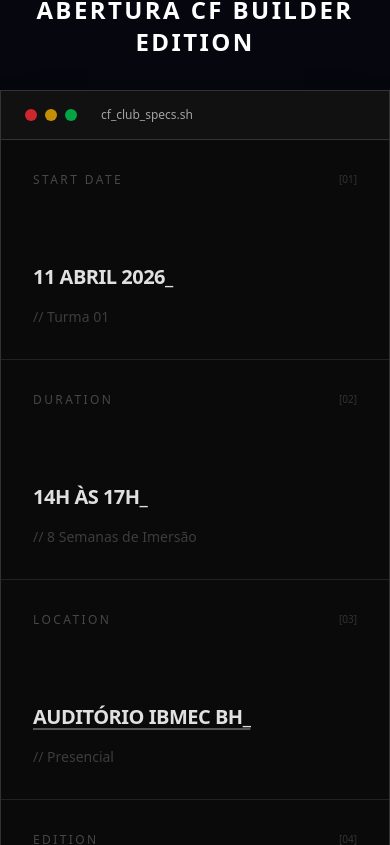
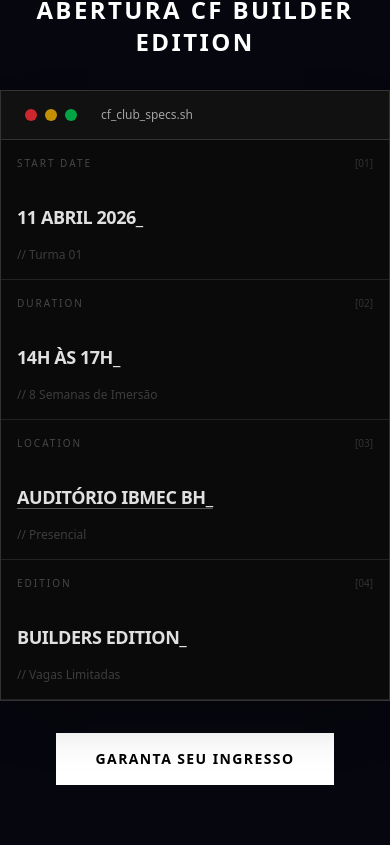
Before and after one commit to PedroPaulJobs/cf-club-site, a Next.js app: page / in a window 390 px wide. Shown: the part 1759-2604 px from the top of the page. Built offline with nearby package versions, Linux system fonts and the light colour scheme.

Commit message:
UI: reduce Specs section spacing on mobile for better visual balance

```diff
--- a/components/Specs.tsx
+++ b/components/Specs.tsx
@@ -87,11 +87,11 @@ export default function Specs() {
                             whileInView={{ opacity: 1, y: 0 }}
                             transition={{ delay: index * 0.15, duration: 0.6 }}
                             viewport={{ once: true }}
-                            className="group relative flex flex-col justify-between p-8 border-b md:border-b-0 md:border-r border-[#222] last:border-r-0 hover:bg-[#111] transition-colors duration-500 min-h-[220px] md:min-h-[280px]"
+                            className="group relative flex flex-col justify-between p-4 md:p-8 border-b md:border-b-0 md:border-r border-[#222] last:border-r-0 hover:bg-[#111] transition-colors duration-500 min-h-[140px] md:min-h-[220px]"
                         >
                             {/* Index */}
-                            <div className="flex justify-between items-start mb-8">
-                                <span className="text-xs tracking-[0.2em] text-cf-dim/60 uppercase group-hover:text-cf-dim transition-colors">
+                            <div className="flex justify-between items-start mb-4 md:mb-8">
+                                <span className="text-[10px] md:text-xs tracking-[0.2em] text-cf-dim/60 uppercase group-hover:text-cf-dim transition-colors">
                                     {item.label}
                                 </span>
                                 <span className="text-[10px] text-cf-dim/40 group-hover:text-green-500 transition-colors">
@@ -106,16 +106,16 @@ export default function Specs() {
                                         href={item.link}
                                         target="_blank"
                                         rel="noopener noreferrer"
-                                        className="text-xl md:text-2xl font-bold text-cf-lines tracking-tight group-hover:text-white transition-colors block underline underline-offset-4 decoration-white/30 hover:decoration-white"
+                                        className="text-lg md:text-2xl font-bold text-cf-lines tracking-tight group-hover:text-white transition-colors block underline underline-offset-4 decoration-white/30 hover:decoration-white"
                                     >
                                         <TypeWriter text={item.value} delay={index * 200 + 500} />
                                     </a>
                                 ) : (
-                                    <span className="text-xl md:text-2xl font-bold text-cf-lines tracking-tight group-hover:text-white transition-colors block">
+                                    <span className="text-lg md:text-2xl font-bold text-cf-lines tracking-tight group-hover:text-white transition-colors block">
                                         <TypeWriter text={item.value} delay={index * 200 + 500} />
                                     </span>
                                 )}
-                                <span className="text-sm text-cf-dim/50 mt-4 block">
+                                <span className="text-xs md:text-sm text-cf-dim/50 mt-4 block">
                                     // {item.detail}
                                 </span>
                             </div>
```
